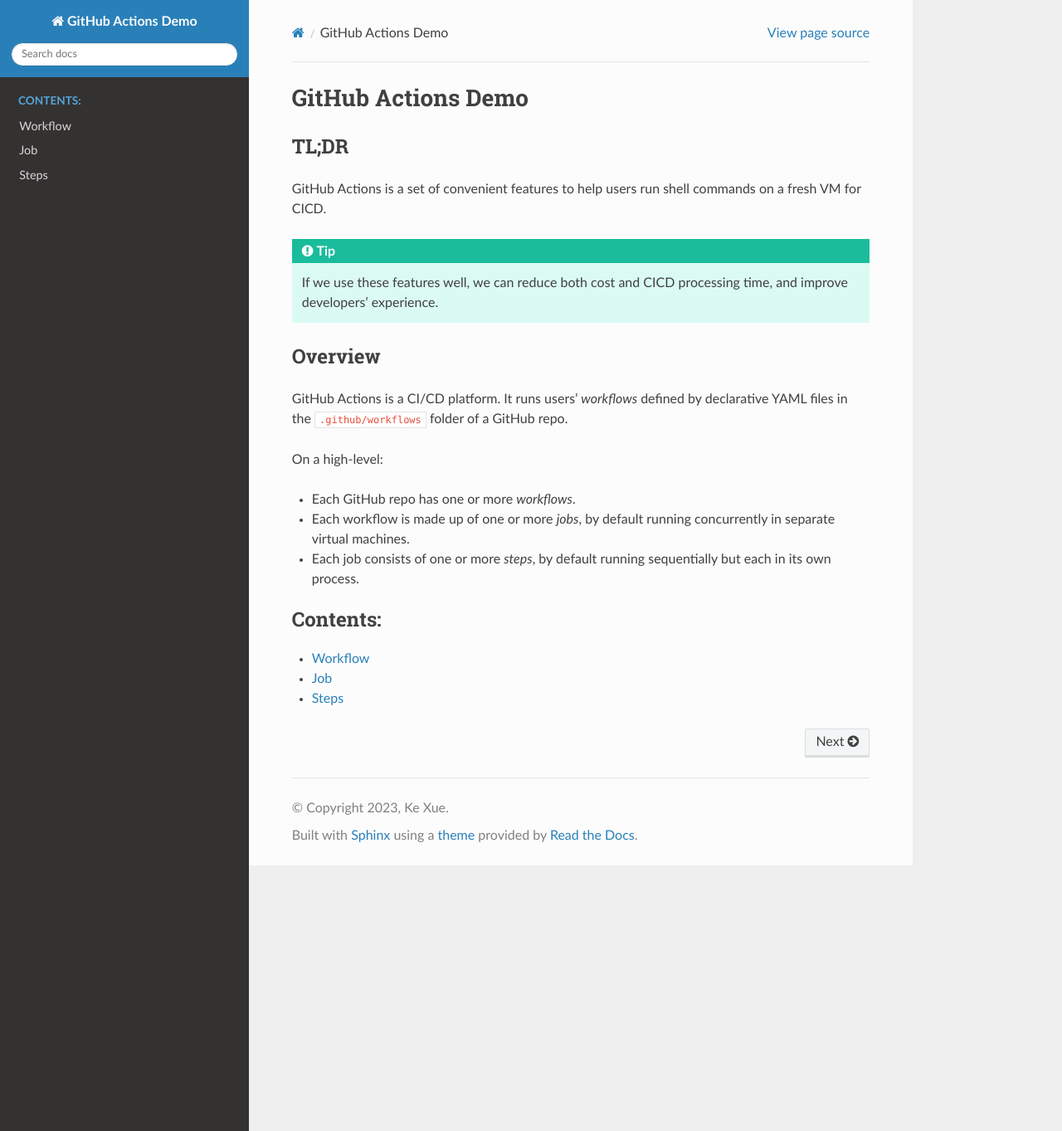
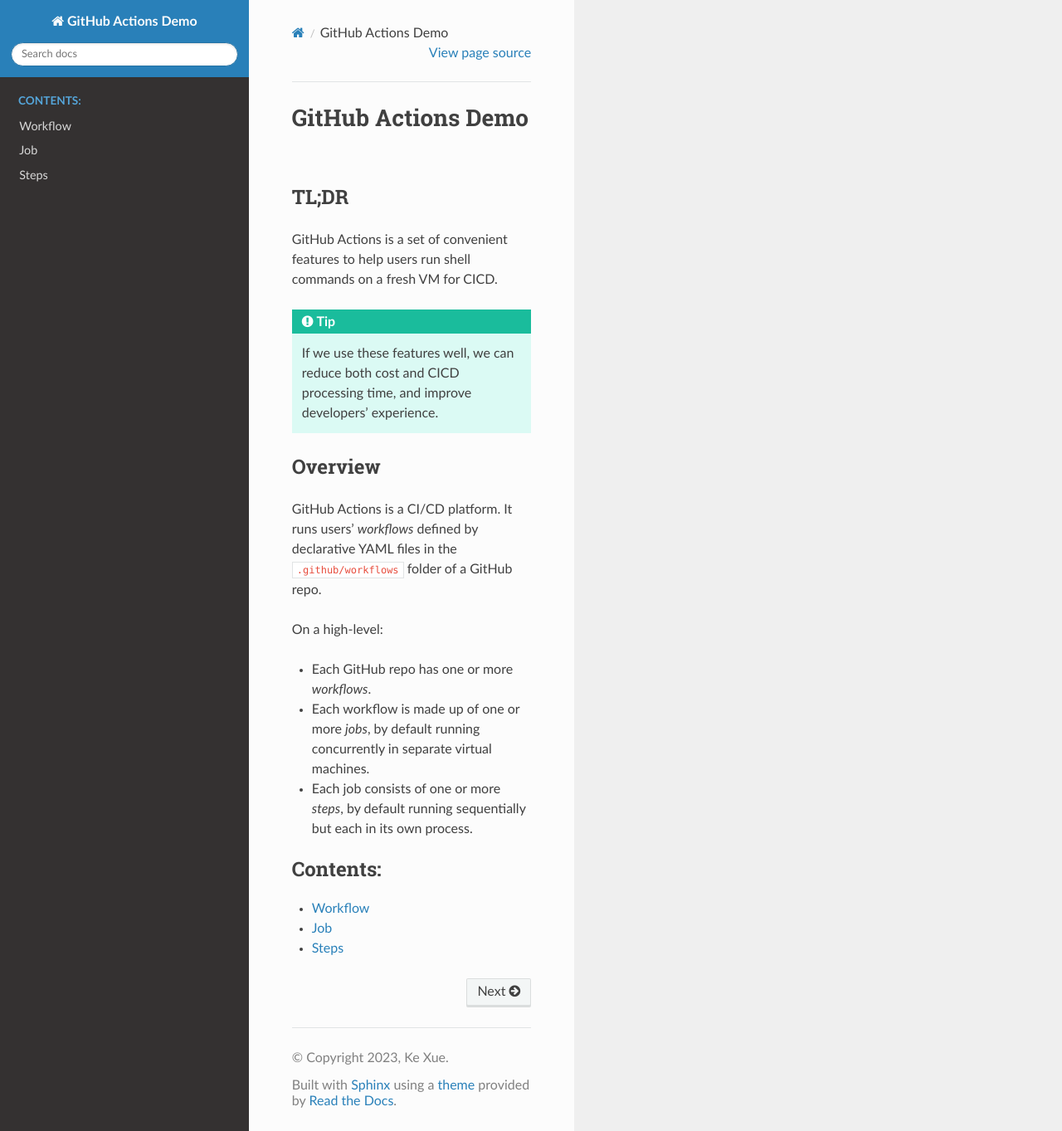
Before and after one commit to ascending-llc/github-actions-demo, a Sphinx documentation site: the page built from source/index.rst, in a window 1280 px wide and 1363 px high. Shown: the whole window at 83% size. Built offline with Sphinx 7.4.7 and the Read the Docs theme 2.0.0, drawn with Linux system fonts in a browser that asks for light colours.

Commit message:
doc: Customize max-width for RTD theme

```diff
--- /dev/null
+++ b/source/_static/custom.css
@@ -0,0 +1,3 @@
+.wy-nav-content {
+    max-width: 40% !important;
+}
--- a/source/conf.py
+++ b/source/conf.py
@@ -27,3 +27,6 @@
 # html_theme = 'alabaster'
 html_theme = "sphinx_rtd_theme"
 html_static_path = ['_static']
+
+# -- Options for the RTD theme -------------------------------------------------
+html_css_files = ['custom.css']
```
